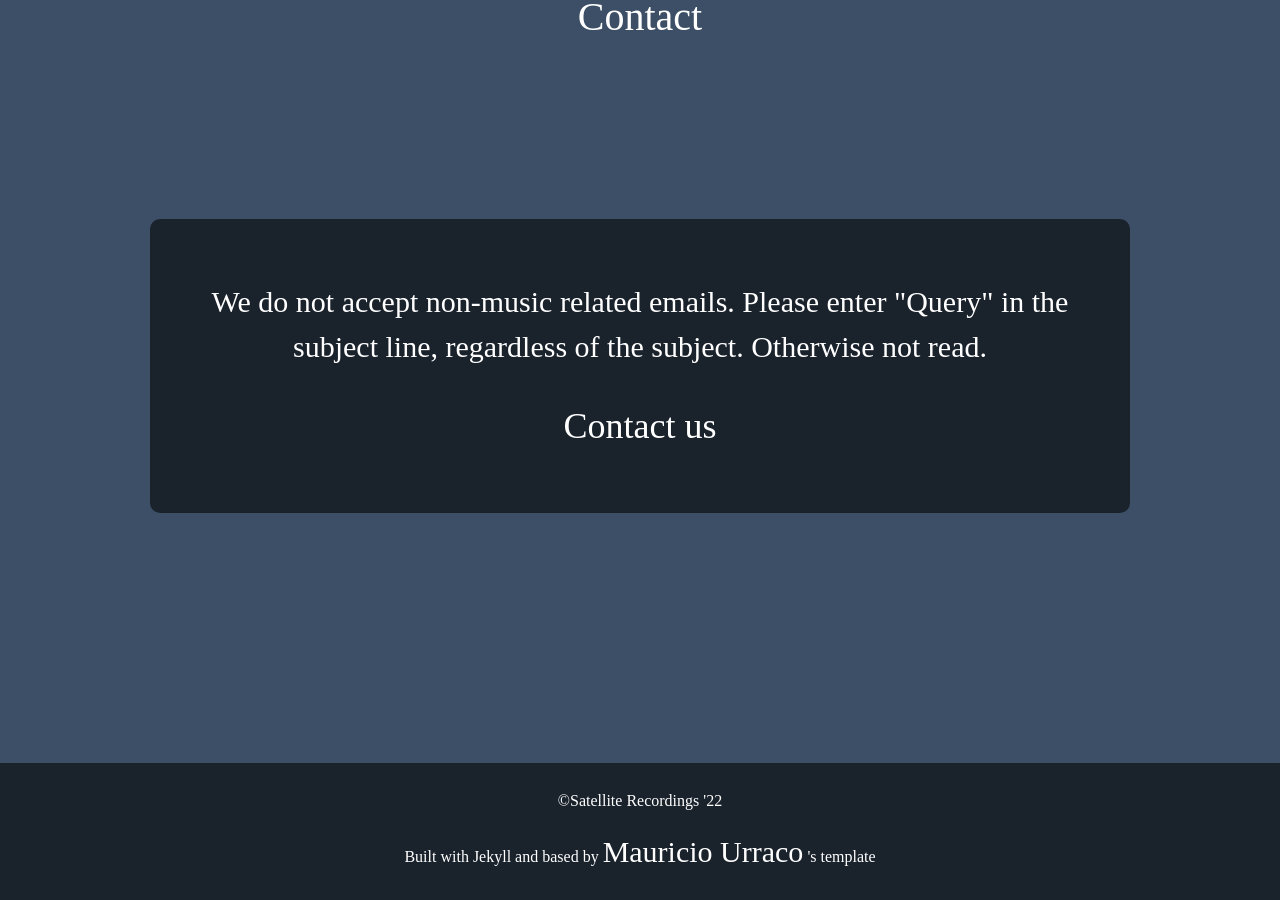
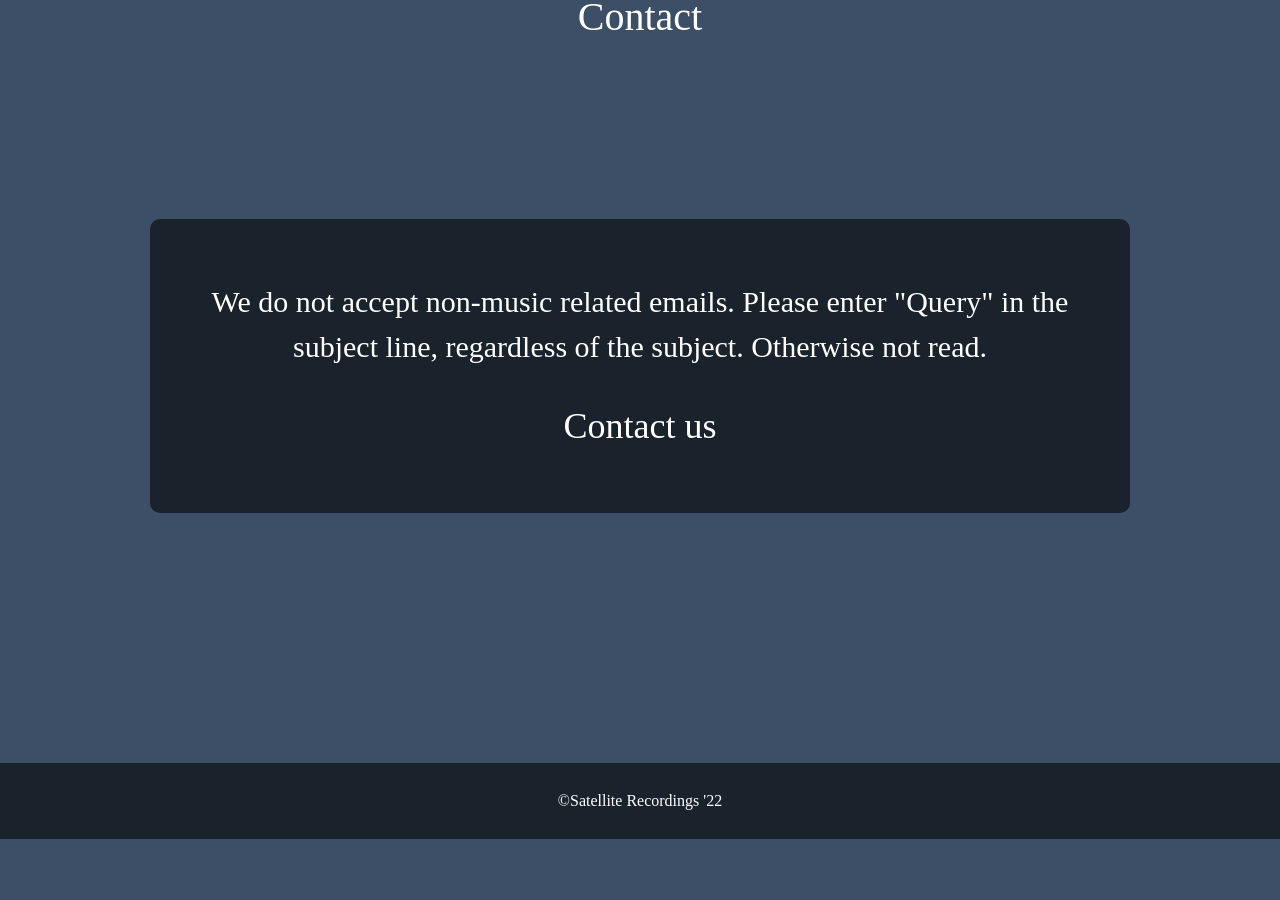
Before and after one commit to satelliterecordings/satelliterecordings.github.io, a Jekyll site: the page built from index.html, in a window 1280 px wide and 900 px high, scrolled down 5508 px. Built offline with Jekyll 4.4.1, drawn with Linux system fonts in a browser that asks for light colours; some web fonts are replaced; Markdown is read by kramdown in place of the engine named in the settings; after the commit the page ends 6347 px from its top, so only the background shows below that.

Commit message:
Update footer.html

```diff
--- a/_includes/footer.html
+++ b/_includes/footer.html
@@ -1,7 +1,6 @@
 <footer class="footer">
     <!-- <p>&copy; {{ site.username }}</p> -->
     <p>©Satellite Recordings '22</p>
-    <p>Built with Jekyll and based by <a href="https://github.com/murraco">Mauricio Urraco</a> 's template</p>
 </footer>
 <script src="{{ '/assets/js/particles.min.js' | prepend: site.baseurl }}"></script>
 <script src="{{ '/assets/js/sweet-scroll.min.js' | prepend: site.baseurl }}"></script>
```
